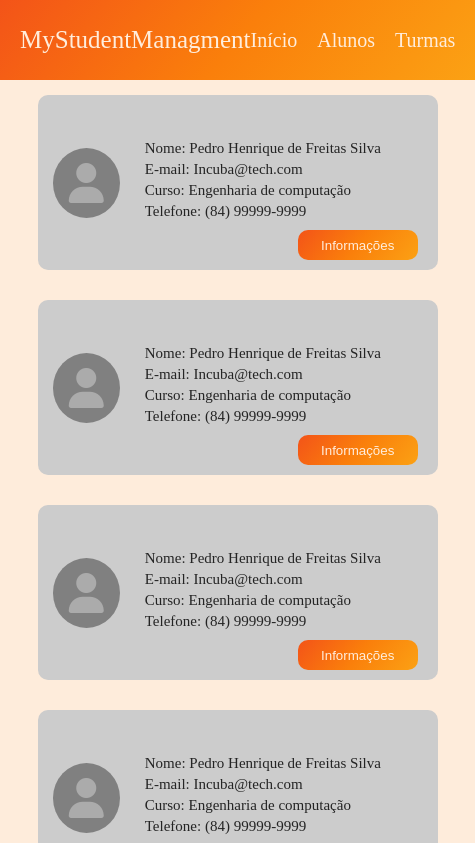
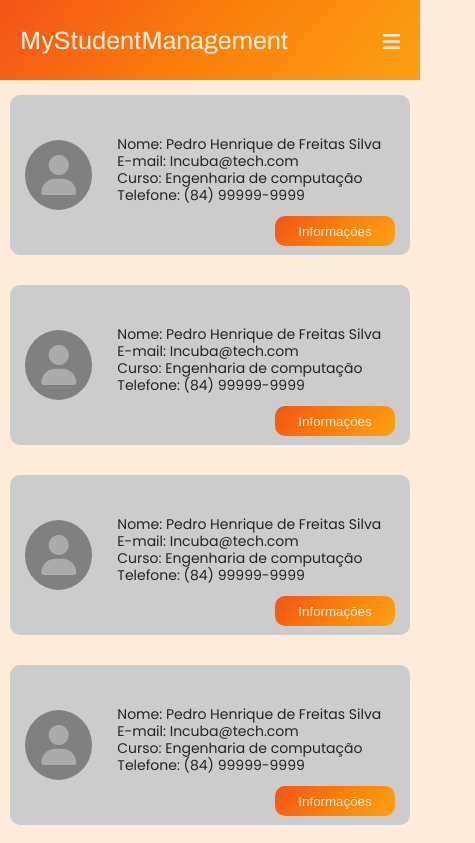
Before and after one commit to Pedruhf/MyStudentManagment, a React (Create React App) app: page /seus-alunos in a window 390 px wide. Shown: the top 843 px of the page, 475 px wide, since content can reach past the window. Built offline with nearby package versions, Linux system fonts and the light colour scheme.

Commit message:
Adicao do menu mobile

```diff
--- a/public/index.html
+++ b/public/index.html
@@ -8,6 +8,7 @@
 
     <script src="https://kit.fontawesome.com/fd702ff000.js" crossorigin="anonymous"></script>
     <link rel="stylesheet" href="https://fonts.googleapis.com/icon?family=Material+Icons">
+    <link href="https://fonts.googleapis.com/css2?family=Archivo:wght@400;700&family=Poppins&display=swap" rel="stylesheet">
 
     <title>MyStudentManagment</title>
   </head>
--- a/src/components/Footer/index.jsx
+++ b/src/components/Footer/index.jsx
@@ -7,7 +7,7 @@ export default function Footer() {
   return (
     <Card>
       <Card.Footer>
-        <span>MyStudentManagment 	&copy; 2021</span>
+        <span>MyStudentManagement 	&copy; 2021</span>
       </Card.Footer>
     </Card>
   )
--- /dev/null
+++ b/src/components/Header/MobileMenu/index.jsx
@@ -0,0 +1,37 @@
+import React, { useEffect, useState } from "react";
+import './styles.css';
+
+import { Card, Button } from 'react-bootstrap';
+import { Link } from "react-router-dom";
+
+export default function MobileMenu() {
+  const [menu, setMenu] = useState();
+
+  useEffect(() => {
+   setMenu(document.getElementById('menu'));
+  }, [menu]);
+
+  function toggleMenu(instruction) {
+    instruction === 'open' ? menu.style.display = 'flex' : menu.style.display = 'none';
+  }
+
+  return (
+    <div>
+      <Button className="main-menu-button" onClick={() => toggleMenu('open')}>
+        <i className="fas fa-bars"></i>
+      </Button>
+      <div id="menu" className="menu">
+        <Card className="menu-content">
+          <div className="menu-button"><button className="material-icons" onClick={() => toggleMenu('close')} >close</button></div>
+          <div className="menu-header">
+            <nav>
+              <Link onClick={() => toggleMenu('close')} to="/" >Início</Link>
+              <Link onClick={() => toggleMenu('close')} to="/seus-alunos" >Alunos</Link>
+              <Link onClick={() => toggleMenu('close')} to="/suas-turmas" >Turmas</Link>
+            </nav>
+          </div>
+        </Card>
+      </div>
+    </div>
+  )
+}
--- /dev/null
+++ b/src/components/Header/MobileMenu/styles.css
@@ -0,0 +1,89 @@
+.menu {
+  width: 100%;
+  height: 100%;
+
+  top: 0;
+  left: 0;
+  align-self: center;
+  position: fixed;
+
+  display: none;
+  z-index: 1;
+  overflow: auto;
+}
+
+.main-menu-button {
+  border: 0;
+  outline: 0;
+  margin-top: 0.5rem;
+
+  font-size: 2rem;
+
+  background: transparent;
+
+  color: var(--color-text-gray);
+
+  cursor: pointer;
+}
+
+.menu .menu-content {
+  width: 100%;
+  height: 100%;
+  padding: 3rem;
+
+  background-color: var(--color-background-light);
+  border: 1px solid #888;
+}
+
+.menu .menu-content .menu-button {
+  width: 100%;
+  margin-bottom: 4rem;
+
+  display: flex;
+  justify-content: flex-end;
+}
+
+.menu .menu-content .menu-button button {
+  width: 2rem;
+  height: 2rem;
+  border: 0;
+  outline: 0;
+  background: transparent;
+  cursor: pointer;
+}
+
+.menu .menu-content .menu-header {
+  width: 100%;
+
+  color: var(--color-text-black);
+
+  display: flex;
+  align-items: center;
+  justify-content: space-between;
+}
+
+.menu .menu-content .menu-header nav {
+  display: flex;
+  flex-direction: column;
+  align-items: flex-start;
+  justify-content: flex-start;
+}
+
+.menu .menu-content .menu-header nav a {
+  display: block;
+  font-size: 3rem;
+  color: var(--color-text-black);
+  margin: 0;
+}
+
+.menu .menu-content .menu-header nav a + a {
+  margin-top: 2rem;
+}
+
+.menu .menu-content .menu-header button {
+  font-size: 3rem;
+  cursor: pointer;
+  border: none;
+  outline: none;
+  background: transparent;
+}
--- a/src/components/Header/index.jsx
+++ b/src/components/Header/index.jsx
@@ -1,21 +1,40 @@
-import React from "react";
+import React, { useEffect, useState } from "react";
 import './styles.css';
 
 import { Card } from 'react-bootstrap';
 import { Link } from "react-router-dom";
+import MobileMenu from "./MobileMenu";
 
 export default function Header() {
+
+  function useWindowWidth() {
+    const [windowWidth, setWindowWidth] = useState();
+
+    useEffect(() => {
+      function handleResize() {
+        setWindowWidth(window.innerWidth);
+      }
+
+      window.addEventListener("resize", handleResize);
+      handleResize();
+
+      return () => window.removeEventListener("resize", handleResize);
+    }, []);
+    return windowWidth;
+  }
+
   return (
     <Card>
       <Card.Header>
         <div className="logo">
-          <span>MyStudentManagment</span>
+          <span>MyStudentManagement</span>
         </div>
         <nav>
           <Link to="/">Início</Link>
           <Link to="/seus-alunos">Alunos</Link>
           <Link to="/suas-turmas">Turmas</Link>
         </nav>
+        {useWindowWidth() <= 768 && (<MobileMenu />)}
       </Card.Header>
     </Card>
   )
--- a/src/components/Header/styles.css
+++ b/src/components/Header/styles.css
@@ -34,14 +34,22 @@
   margin-left: 2rem;
 }
 
-@media (max-width: 500px) {
-  .card-header span {
+@media (max-width: 600px) {
+  .card-header .logo span {
     font-size: 2.5rem !important;
+  }
+
+  .card-header nav {
+    display: none;
   }
 }
 
-@media (max-width: 768px) {
-  .card-header span {
+@media (min-width: 600px) and (max-width: 768px) {
+  .card-header .logo span {
     font-size: 3rem;
   }
+
+  .card-header nav {
+    display: none;
+  }
 }
--- a/src/index.css
+++ b/src/index.css
@@ -23,4 +23,5 @@ html, body, #root {
 
 body {
   background: var(--color-background-light);
+  font-family: Archivo, sans-serif;
 }
--- a/src/views/MainContent/styles.css
+++ b/src/views/MainContent/styles.css
@@ -65,7 +65,7 @@ main .card .card-info {
   flex-direction: column;
   justify-content: space-between;
   align-items: flex-end;
-  font-size: 2.2rem;
+  font-size: 2rem;
   color: var(--color-text-gray);
 }
 
--- a/src/views/StudentsList/StudentCard/styles.css
+++ b/src/views/StudentsList/StudentCard/styles.css
@@ -38,7 +38,9 @@
 .student-card .card .student-info {
   width: 70%;
   max-height: 100%;
-  font-size: 1.8rem;
+
+  font-size: 1.7rem;
+  font-family: Poppins, sans-serif;
   color: #242424;
 
   display: flex;
@@ -46,7 +48,7 @@
 }
 
 .student-card .card .student-info span {
-  margin-top: 0.4rem;
+  margin-top: -0.4rem;
 }
 
 .student-card .card .student-info span:first-child {
@@ -81,10 +83,10 @@
   }
 
   .student-card .card {
-    width: 40rem !important;
-    height: 17.5rem;
+    width: 40rem;
+    height: 16rem;
     border-radius: 1rem;
-    padding-right: 2rem;
+    padding-right: 1.5rem;
   }
 
   .student-card .card .student-image {
@@ -99,12 +101,16 @@
 
   .student-card .card .student-info {
     width: 75%;
-    font-size: 1.5rem;
+    font-size: 1.4rem;
     color: #242424;
+  }
+
+  .student-card .card .student-info span:first-child {
+    margin-top: 3rem;
   }
 }
 
-@media (max-width: 768px) {
+@media (min-width: 600px) and (max-width: 768px) {
   .student-card .card {
     width: 55rem;
     border-radius: 1rem;
```
